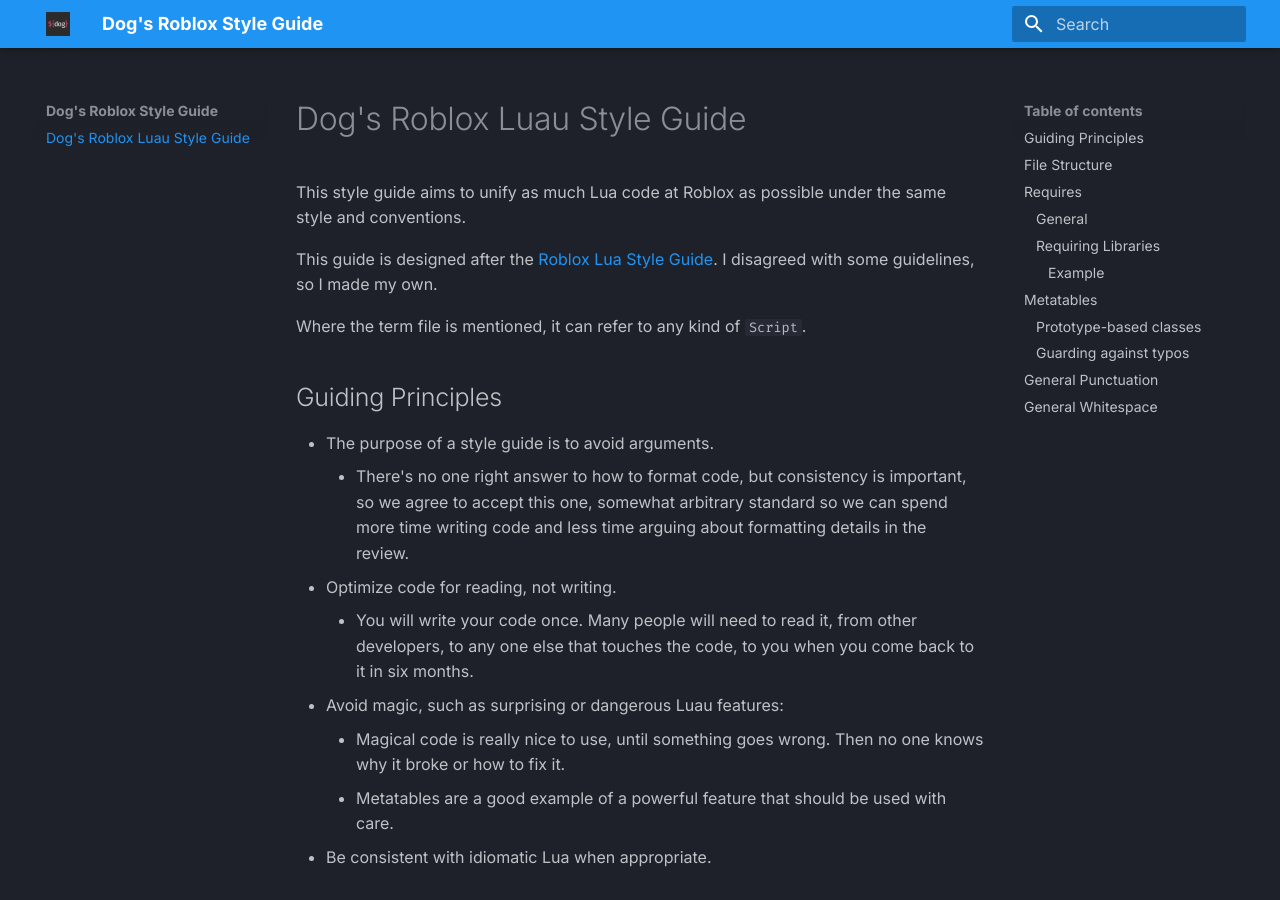
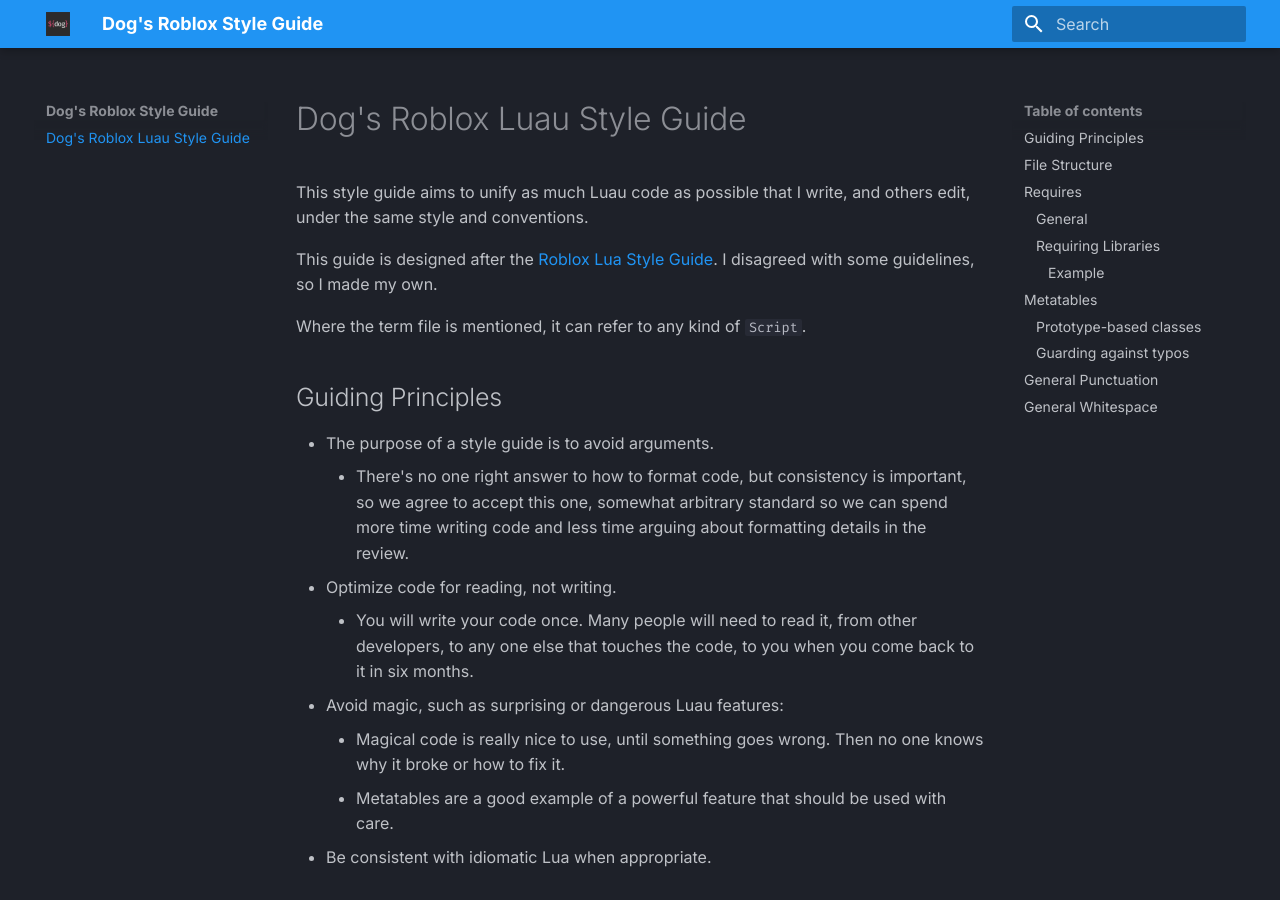
Before and after one commit to dgxo/dgxo.github.io, an MkDocs documentation site: the page built from docs/index.md, in a window 1280 px wide and 900 px high. Built offline with MkDocs 1.6.1 and Material for MkDocs 9.7.7, drawn with Linux system fonts in a browser that asks for light colours.

Commit message:
hello there i am so so silly

```diff
--- a/docs/index.md
+++ b/docs/index.md
@@ -1,6 +1,6 @@
 # Dog's Roblox Luau Style Guide
 
-This style guide aims to unify as much Lua code at Roblox as possible under the same style and conventions.
+This style guide aims to unify as much Luau code as possible that I write, and others edit, under the same style and conventions.
 
 This guide is designed after the [Roblox Lua Style Guide](https://roblox.github.io/lua-style-guide/). I disagreed with some guidelines, so I made my own.
 
```
